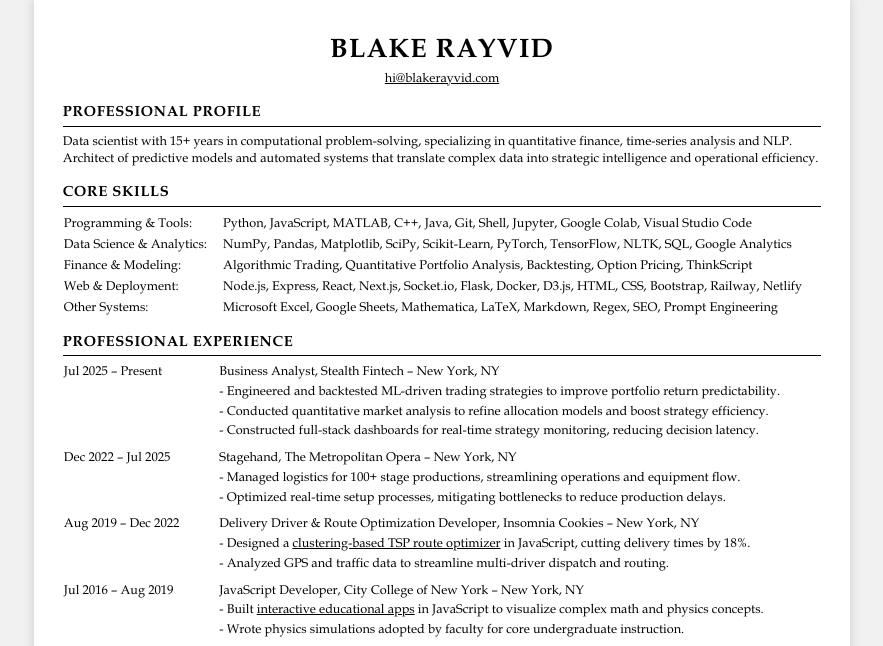
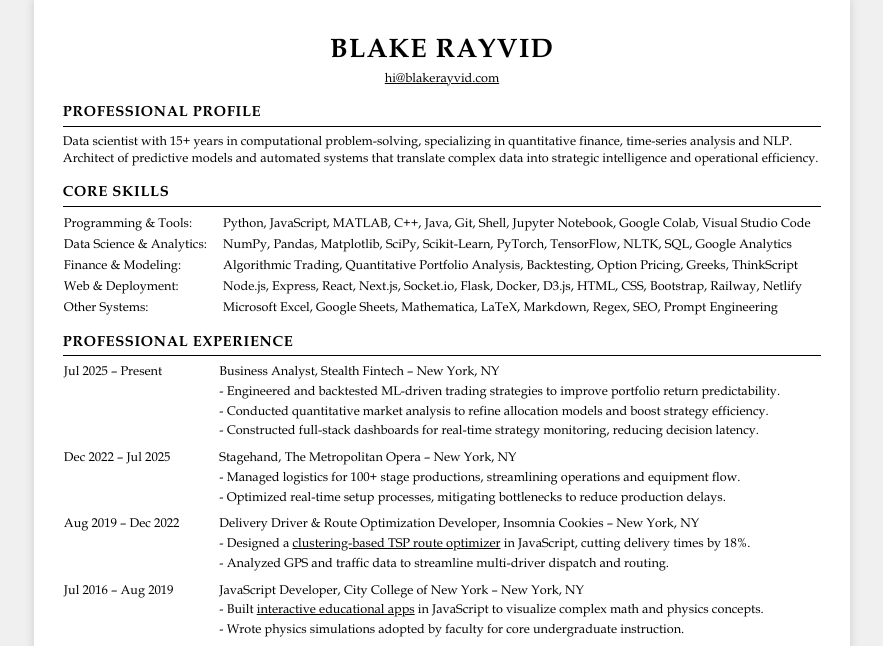
Before and after one commit to brayvid/brayvid, a Flask app: page / in a window 1280 px wide. Shown: the part 109-755 px from the top of the page, without its empty margins (198-1081 px from the left). Run offline with Flask 3, Linux system fonts and the light colour scheme.

Commit message:
add items

```diff
--- a/templates/index.html
+++ b/templates/index.html
@@ -196,9 +196,9 @@
         <h2>CORE SKILLS</h2>
         <hr>
         <table style="width: 100%; border-collapse: collapse; line-height: 1.5;"><tbody>
-            <tr style="vertical-align: top;"><td style="width: 21%; padding-right: 10px;"><span>Programming & Tools:</span></td><td>Python, JavaScript, MATLAB, C++, Java, Git, Shell, Jupyter, Google Colab, Visual Studio Code</td></tr>
+            <tr style="vertical-align: top;"><td style="width: 21%; padding-right: 10px;"><span>Programming & Tools:</span></td><td>Python, JavaScript, MATLAB, C++, Java, Git, Shell, Jupyter Notebook, Google Colab, Visual Studio Code</td></tr>
             <tr style="vertical-align: top;"><td style="padding-right: 10px;"><span>Data Science & Analytics:</span></td><td>NumPy, Pandas, Matplotlib, SciPy, Scikit-Learn, PyTorch, TensorFlow, NLTK, SQL, Google Analytics</td></tr>
-            <tr style="vertical-align: top;"><td style="padding-right: 10px;"><span>Finance & Modeling:</span></td><td>Algorithmic Trading, Quantitative Portfolio Analysis, Backtesting, Option Pricing, ThinkScript</td></tr>
+            <tr style="vertical-align: top;"><td style="padding-right: 10px;"><span>Finance & Modeling:</span></td><td>Algorithmic Trading, Quantitative Portfolio Analysis, Backtesting, Option Pricing, Greeks, ThinkScript</td></tr>
             <tr style="vertical-align: top;"><td style="padding-right: 10px;"><span>Web & Deployment:</span></td><td>Node.js, Express, React, Next.js, Socket.io, Flask, Docker, D3.js, HTML, CSS, Bootstrap, Railway, Netlify</td></tr>
             <tr style="vertical-align: top;"><td style="padding-right: 10px;"><span>Other Systems:</span></td><td>Microsoft Excel, Google Sheets, Mathematica, LaTeX, Markdown, Regex, SEO, Prompt Engineering</td></tr>
         </tbody></table>
```
Also changed, not shown: 1 other file.
